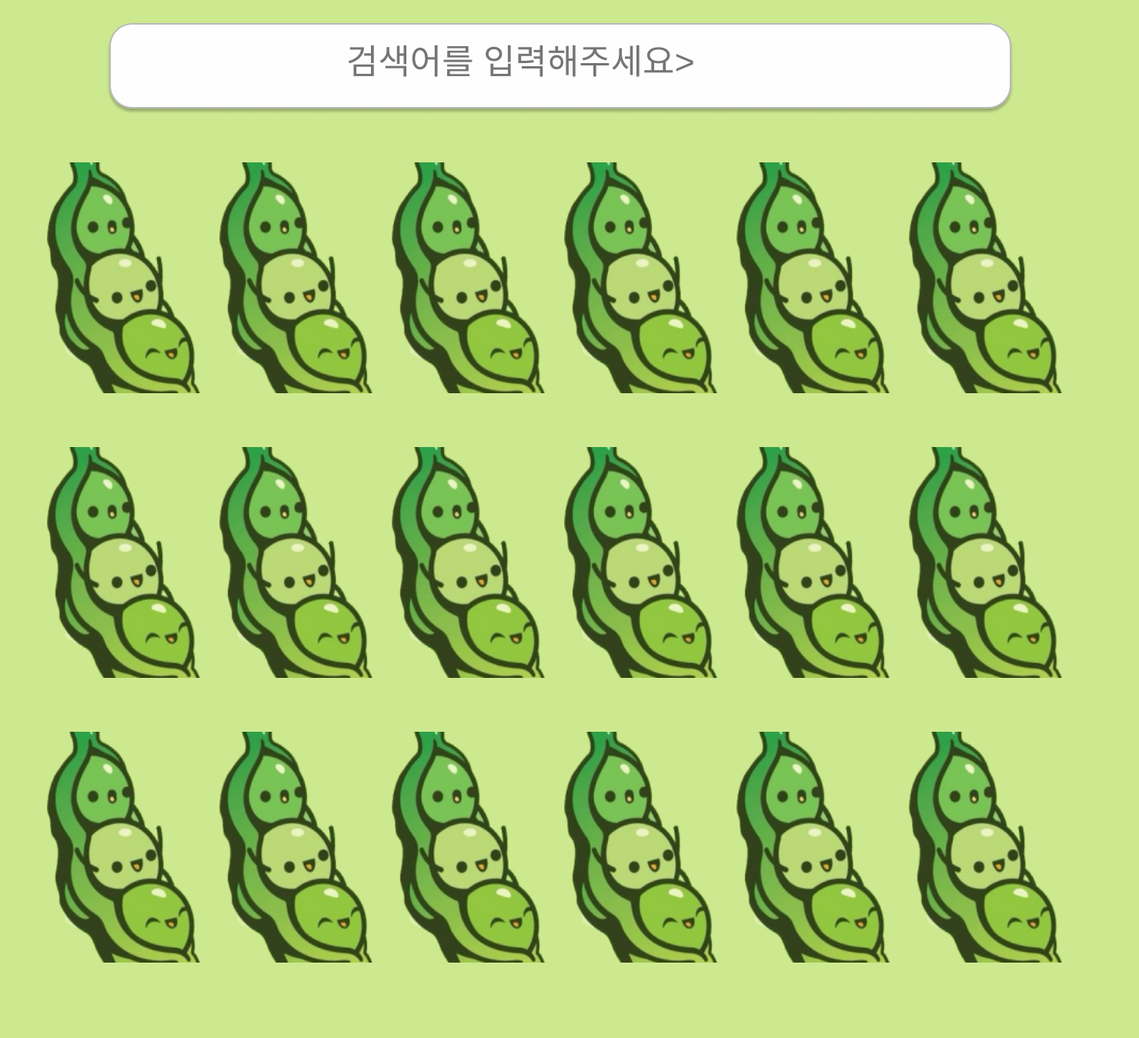
After one commit to Deepdaiv-Kiwi-ImageSearching/WanduMemories, a Flask app: template templates/Gallery.html in a window 1480 px wide. The commit adds this page. Shown: the whole page at 77% size. Run offline with Flask 2, Linux system fonts and the light colour scheme; the template is opened without the code that fills it, so the values that code supplies are empty; parts of the project's set-up code (start-up, migrations or seed data) failed here and were passed over.

Commit message:
feat/갤러리페이지

```diff
--- /dev/null
+++ b/static/Gallery.css
@@ -0,0 +1,60 @@
+body {
+    margin-top: 30px;
+    width: 1440px;
+    height: 1024px;
+    background: #CDE990;
+}
+.search-img {
+    text-align: center;
+}
+.search-box {
+    position: absolute;
+    left: 450px;
+    top: 55px;
+}
+.search-txt {
+    float: left;
+    padding: 0;
+    background: none;
+    border: none;
+    outline: none;
+    font-size: 45px;
+    line-height: 30px;
+}
+.search-btn{
+    font-size: 50px;
+    position: relative;
+    top: -10px;
+}
+.gallery {
+    margin: 50px;
+    animation: fadein-g 2s;
+    overflow-x: scroll;
+}
+.gallery div {
+    overflow: auto;
+}
+.gallery img {
+    height: 300px;
+    margin: 5px 20px 5px 0;
+}
+.gallery img:not(.p_img) {
+    width: 200px;
+}
+.gallery::-webkit-scrollbar {
+    height: 10px;
+}
+.gallery::-webkit-scrollbar-thumb {
+    background-color: #A1CE5D;
+    border-radius: 6px;
+}
+.gallery::-webkit-scrollbar-track {
+    background-color: #88B048;
+    border-radius: 6px;
+}
+@media screen and (max-width: 720px) {
+    .gallery img {
+        height: 200px;
+        margin-right: 10px;
+    }
+}
--- /dev/null
+++ b/templates/Gallery.html
@@ -0,0 +1,62 @@
+<!DOCTYPE html>
+<html lang="en">
+    <head>
+        <meta charset "UTF-8">
+        <meta name="author" content="pado">
+        <meta http-equiv="X-UA-Compatible" content="IE=edge">
+        <meta name="viewport" content="width=device-width, initial-scale=1.0">
+        <title>Gallery</title>
+        <link rel="stylesheet" type="text/css" href="..\static\Gallery.css">
+    </head>
+    <body>
+        <div class="search-img">
+            <img src = "research.png", alt="research button">
+        </div>
+        <div class="search-box">
+            <form action="." method="post">
+            <input class="search-txt" type="search" placeholder="검색어를 입력해주세요>
+            <button class="search-btn" type="submit">
+                <i class="fas fa-search"></i>
+            </button>
+            </form>
+        </div>
+        <div class="gallery">
+            <table>
+                <td><img src="dukong.png"></td>
+                <td><img src="dukong.png"></td>
+                <td><img src="dukong.png"></td>
+                <td><img src="dukong.png"></td>
+                <td><img src="dukong.png"></td>
+                <td><img src="dukong.png"></td>
+                <td><img src="dukong.png"></td>
+                <div id="imagecaptioning"></div>
+            </table>
+        </div>
+        <div class="gallery">
+            <table>
+                <td><img src="dukong.png"></td>
+                <td><img src="dukong.png"></td>
+                <td><img src="dukong.png"></td>
+                <td><img src="dukong.png"></td>
+                <td><img src="dukong.png"></td>
+                <td><img src="dukong.png"></td>
+                <td><img src="dukong.png"></td>
+                <div id="OCR"></div>
+            </table>
+        </div>
+        <div class="gallery">
+            <table>
+                <td><img src="dukong.png"></td>
+                <td><img src="dukong.png"></td>
+                <td><img src="dukong.png"></td>
+                <td><img src="dukong.png"></td>
+                <td><img src="dukong.png"></td>
+                <td><img src="dukong.png"></td>
+                <td><img src="dukong.png"></td>
+                <div id="unknown"></div>
+            </table>
+        </div>
+        <br><br>
+        </div>
+    </body>
+</html>
--- a/templates/index.html
+++ b/templates/index.html
@@ -20,7 +20,7 @@
 
     <div class="search-box">
         <form action="." method="post">
-        <input class="search-txt" type="text" placeholder="검색어를 입력해 주세요">
+        <input class="search-txt" type="text" placeholder="검색어를 입력해주세요">
         <a class="search-btn" type="submit">
             <i class="fas fa-search"></i>
         </a>
```
Also changed, not shown: 2 other files.
